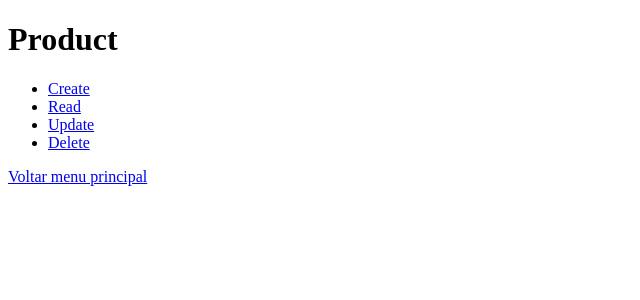
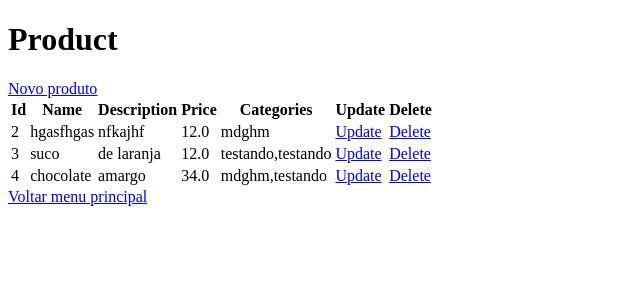
Before and after one commit to VictorSimao/crud-loja, a Flask app: page /product in a window 1280 px wide. Shown: the top 300 px of the page, without its empty margins (0-640 px from the left). Run offline with Flask 2, Linux system fonts and the light colour scheme; data comes from the database, SQL or seed files in the repository; both versions use the stored data as it was after the commit.

Commit message:
falta ajustes do html

```diff
--- a/src/daos/product_category_dao.py
+++ b/src/daos/product_category_dao.py
@@ -25,7 +25,7 @@ class ProductCategoryDao(Dao):
 
     def create(self, product_id:int, category_id:int) -> int:
         sql = """
-        INSERT INTO product_category (product_id, category_id) VALUES (?, ?)
+        INSERT OR IGNORE INTO product_category (product_id, category_id) VALUES (?, ?)
         """
         parameters = (product_id, category_id)
 
--- a/src/views/web/start.py
+++ b/src/views/web/start.py
@@ -1,23 +1,41 @@
 from flask import Flask, render_template, request, redirect
 
 from src.controllers.category_controller import CategoryController
-
+from src.controllers.product_controller import ProductController
 
 app = Flask(__name__)
+
 
 @app.route('/')
 def home():
     return render_template('home.html')
 
+
 @app.route('/product')
 def product():
-    return render_template('product.html')
+    product_controller = ProductController()
+    data = product_controller.read()
+    return render_template('product.html', title="Product", data=data)
+
 
 @app.route('/category')
 def category():
     controller = CategoryController()
     data = controller.read()
     return render_template('category.html', title="Category", data=data)
+
+
+@app.route('/product/form')
+def product_create():
+    product_id = request.args.get('id')
+    controller = ProductController()
+    category_controller = CategoryController()
+    categories = category_controller.read()
+    if product_id:
+        data = controller.read_by_id(product_id)
+        return render_template('product_form.html', title="Product Update", data=data, categories=categories)
+    return render_template('product_form.html', title="Product Create", categories=categories)
+
 
 @app.route('/category/form')
 def category_create():
@@ -28,27 +46,56 @@ def category_create():
         return render_template('category_form.html', title="Category Update", data=data)
     return render_template('category_form.html', title="Category Create")
 
+
 @app.route('/category/save')
 def category_save():
-    category_id = request.args.get('id')
-    name = request.args.get('name')
-    description = request.args.get('description')
+    category = {
+        'id': request.args.get('id'),
+        'name': request.args.get('name'),
+        'description': request.args.get('description'),
+    }
+    controller = CategoryController()
+    if category['id']:
+        controller.update(category)
+    else:
+        controller.create(category)
+    return redirect('/category')
 
-    controller = CategoryController()
-    if category_id:
-        controller.update(category_id, name, description)
+
+@app.route('/product/save')
+def product_save():
+    product_dict = request.args.to_dict(flat=False)
+    categories = product_dict.get("categories", None)
+    product = {
+        'id': request.args.get('id'),
+        'name': request.args.get('name'),
+        'description': request.args.get('description'),
+        'price': request.args.get('price'),
+        'categories': categories
+        }
+    product_controller = ProductController()
+    if product['id']:
+        product_controller.update(product)
     else:
-        controller.create(name, description)
+        product_controller.create(product)
+    return redirect('/product')
 
-    return redirect('/category')
 
 @app.route('/category/delete')
 def category_delete():
     category_id = request.args.get('id')
     controller = CategoryController()
     controller.delete(category_id)
+    return redirect('/category')
 
-    return redirect('/category')
+
+@app.route('/product/delete')
+def product_delete():
+    product_id = request.args.get('id')
+    product_controller = ProductController()
+    product_controller.delete(product_id)
+
+    return redirect('/product')
 
 
 if __name__ == "__main__":
--- a/src/views/web/templates/product.html
+++ b/src/views/web/templates/product.html
@@ -7,13 +7,34 @@
     <title>Olist-product</title>
 </head>
 <body>
-    <h1>Product</h1>
-    <ul>
-        <li><a href='/product/create'>Create</a></li>
-        <li><a href='/product/read'>Read</a></li>
-        <li><a href='/product/update'>Update</a></li>
-        <li><a href='/product/delete'>Delete</a></li>
-    </ul>
+    <h1>{{title}}</h1>
+    <a href="/product/form">Novo produto</a>
+    <table>
+        <thead>
+            <tr>
+                <th>Id</th>
+                <th>Name</th>
+                <th>Description</th>
+                <th>Price</th>
+                <th>Categories</th>
+                <th>Update</th>
+                <th>Delete</th>
+            </tr>
+        </thead>
+        <tbody>
+            {% for item in data %}
+                <tr>
+                    <td>{{item.id}}</td>
+                    <td>{{item.name}}</td>
+                    <td>{{item.description}}</td>
+                    <td>{{item.price}}</td>
+                    <td>{{item.categories}}</td>
+                    <td><a href="/product/form?id={{item.id}}">Update</a></td>
+                    <td><a href="/product/delete?id={{item.id}}">Delete</a></td>
+                </tr>
+            {% endfor %}
+        </tbody>
+    </table>
 
     <a href="/">Voltar menu principal</a>
 </body>
```
Also changed, not shown: src/controllers/product_controller.py (+5 -8 lines), src/views/web/templates/product_form.html (added, +29 -0 lines), database.db.
